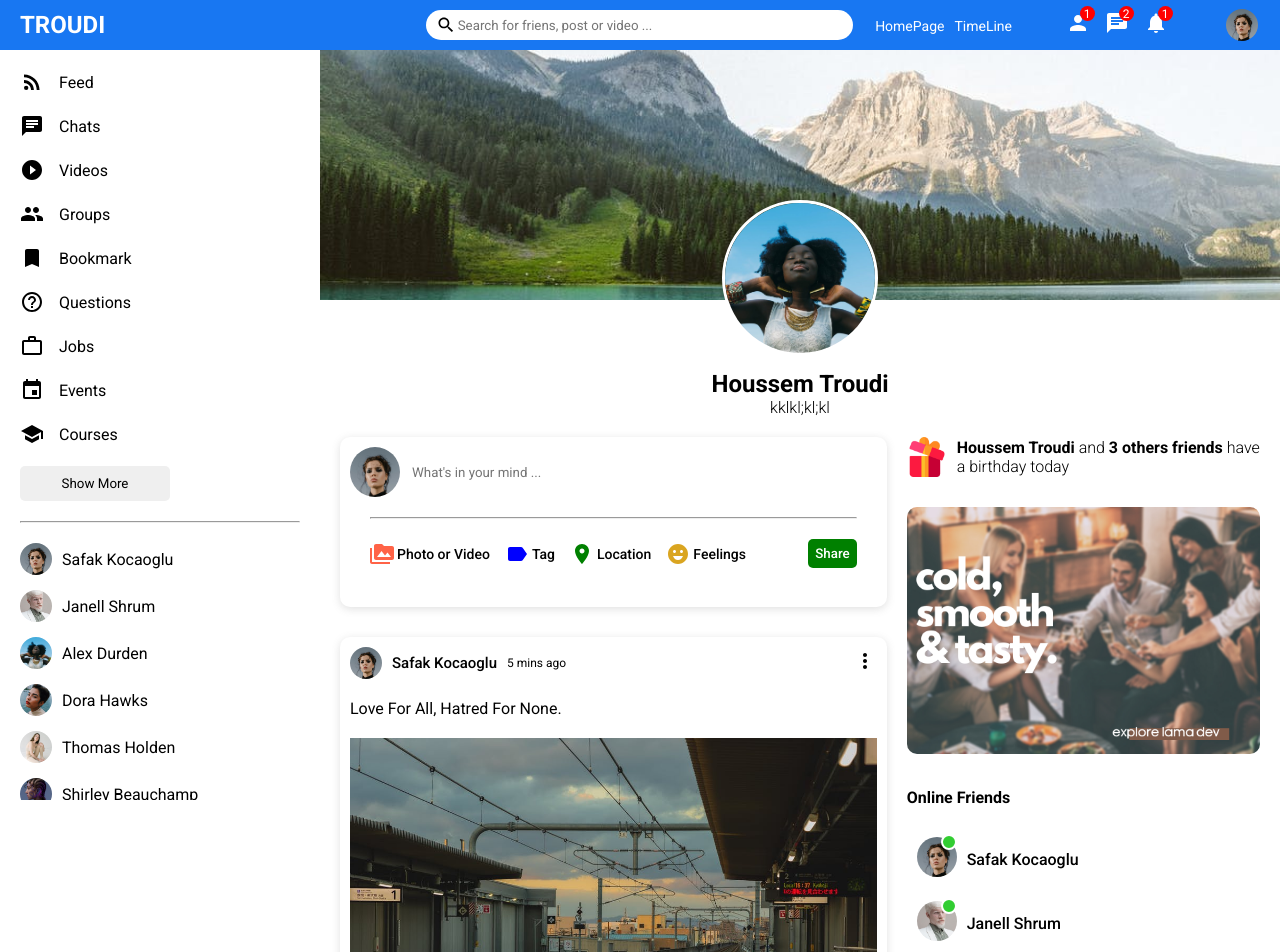
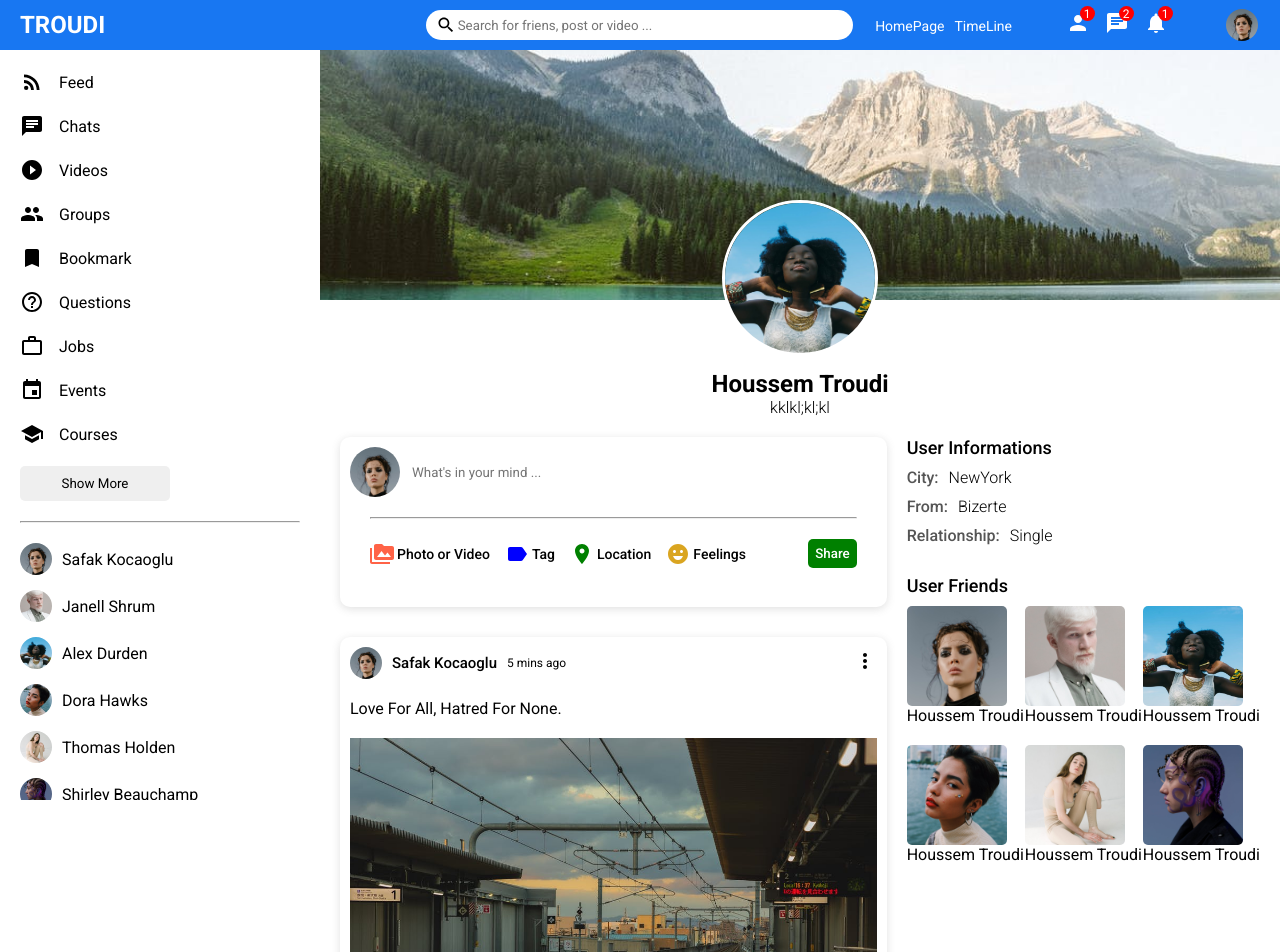
Before and after one commit to Troudi27/Troudi-Sociale-Media, a React (Create React App) app: page / in a window 1280 px wide. Shown: the top 952 px of the page. Built offline with nearby package versions, Linux system fonts and the light colour scheme.

Commit message:
completed UI design profile page

```diff
--- a/src/components/rightbar/Rightbar.css
+++ b/src/components/rightbar/Rightbar.css
@@ -31,3 +31,44 @@
     padding: 0;
     list-style: none;
 }
+.rightbarTitle{
+    font-size: 18px;
+    font-weight: 500;
+    margin-bottom: 10px;
+}
+.rightbarInfo{
+    margin-bottom: 30px;
+}
+.rightbarInfoItem{
+    margin-bottom: 10px;
+}
+
+.rightbarInfoKey{
+    font-weight: 500;
+    margin-right: 10px;
+    color: #555;
+}
+
+.rightbarInfoValue{
+    font-weight: 300;
+}
+
+
+.rightbarFollowingImg{
+    width: 100px;
+    height: 100px;
+    object-fit: cover;
+    border-radius: 5px;
+  }
+
+  .rightbarFollowings{
+    display: flex;
+    flex-wrap: wrap;
+    justify-content: space-between;
+  }
+  .rightbarFollowing{
+    display: flex;
+    flex-direction: column;
+    margin-bottom: 20px;
+    cursor: pointer;
+  }
--- a/src/components/rightbar/Rightbar.jsx
+++ b/src/components/rightbar/Rightbar.jsx
@@ -3,11 +3,12 @@
 import Online from "../online/Online"
 
 
-export default function Rightbar() {
-  return (
-    <div className="rightbar">
-      <div className="rightbarWrapper">
-        <div className="birthdayContainer">
+export default function Rightbar({profile}) {
+
+  const HomeRightbar = () =>{
+    return(
+      <>
+      <div className="birthdayContainer">
           <img className="birthdayImg" src="/assets/gift.png" alt="" />
           <span className="birthdayText"><b>Houssem Troudi </b> and <b> 3 others friends </b> have a birthday today</span>
         </div>
@@ -20,6 +21,76 @@
 
 
         </ul>
+
+      </>
+    )
+  }
+
+
+  const ProfilerightBar = () =>{
+    return(
+      <>
+      <h4 className="rightbarTitle">User Informations</h4>
+      <div className="rightbarInfo">
+        <div className="rightbarInfoItem">
+          <span className="rightbarInfoKey">City:</span>
+          <span className="rightbarInfoValue">NewYork</span>
+        </div>
+
+        <div className="rightbarInfoItem">
+          <span className="rightbarInfoKey">From:</span>
+          <span className="rightbarInfoValue">Bizerte</span>
+        </div>
+
+        <div className="rightbarInfoItem">
+          <span className="rightbarInfoKey">Relationship:</span>
+          <span className="rightbarInfoValue">Single</span>
+        </div>
+      </div>
+      <h4 className="rightbarTitle">User Friends</h4>
+      <div className="rightbarFollowings">
+        <div className="rightbarFollowing">
+          <img src="assets/person/1.jpeg" alt="" className="rightbarFollowingImg" />
+          <span className="rightbarFollowingName">Houssem Troudi</span>
+        </div>
+
+        <div className="rightbarFollowing">
+          <img src="assets/person/2.jpeg" alt="" className="rightbarFollowingImg" />
+          <span className="rightbarFollowingName">Houssem Troudi</span>
+        </div>
+
+        <div className="rightbarFollowing">
+          <img src="assets/person/3.jpeg" alt="" className="rightbarFollowingImg" />
+          <span className="rightbarFollowingName">Houssem Troudi</span>
+        </div>
+
+        <div className="rightbarFollowing">
+          <img src="assets/person/4.jpeg" alt="" className="rightbarFollowingImg" />
+          <span className="rightbarFollowingName">Houssem Troudi</span>
+        </div>
+
+        <div className="rightbarFollowing">
+          <img src="assets/person/5.jpeg" alt="" className="rightbarFollowingImg" />
+          <span className="rightbarFollowingName">Houssem Troudi</span>
+        </div>
+
+        <div className="rightbarFollowing">
+          <img src="assets/person/6.jpeg" alt="" className="rightbarFollowingImg" />
+          <span className="rightbarFollowingName">Houssem Troudi</span>
+        </div>
+      </div>
+
+
+
+
+      </>
+    )
+  }
+  return (
+    <div className="rightbar">
+      <div className="rightbarWrapper">
+        <ProfilerightBar/>
+        {/* <HomeRightbar/> */}
       </div>
     </div>
   )
--- a/src/pages/home/profile/Profile.jsx
+++ b/src/pages/home/profile/Profile.jsx
@@ -24,7 +24,7 @@
       </div>
         <div className="profileRightBottom">
       <Feeed/>
-      <Rightbar/>
+      <Rightbar profile/>
 
       </div>
       </div>
```
